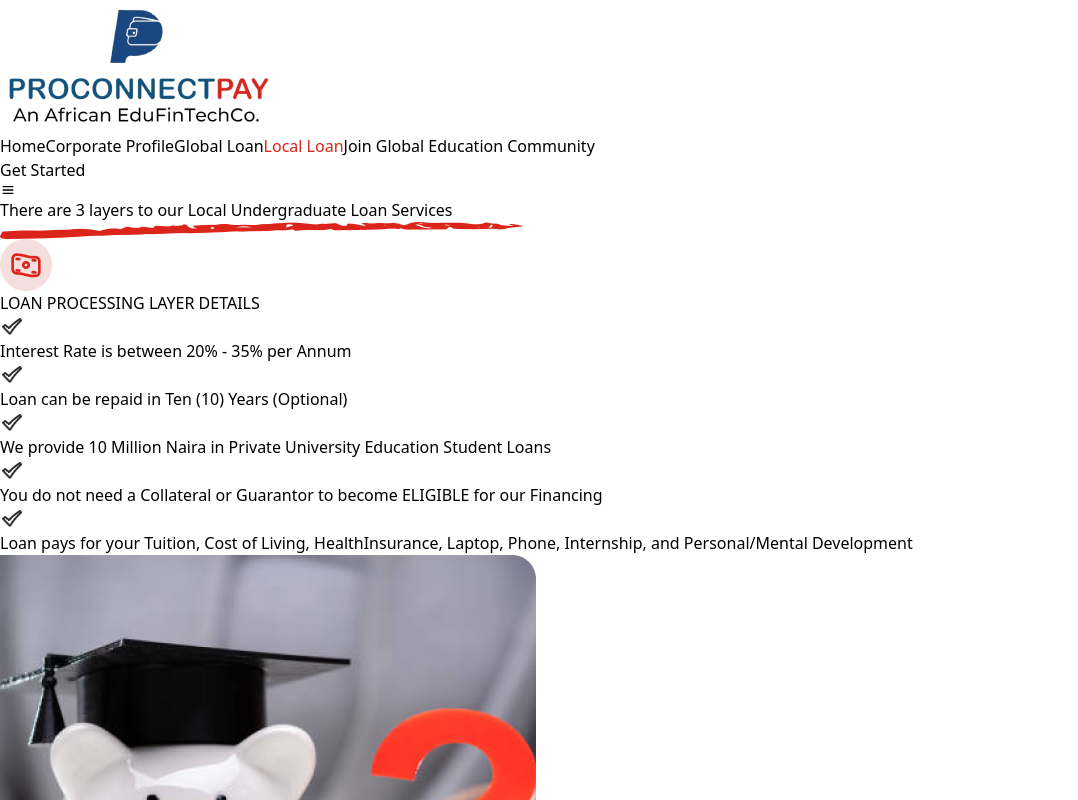
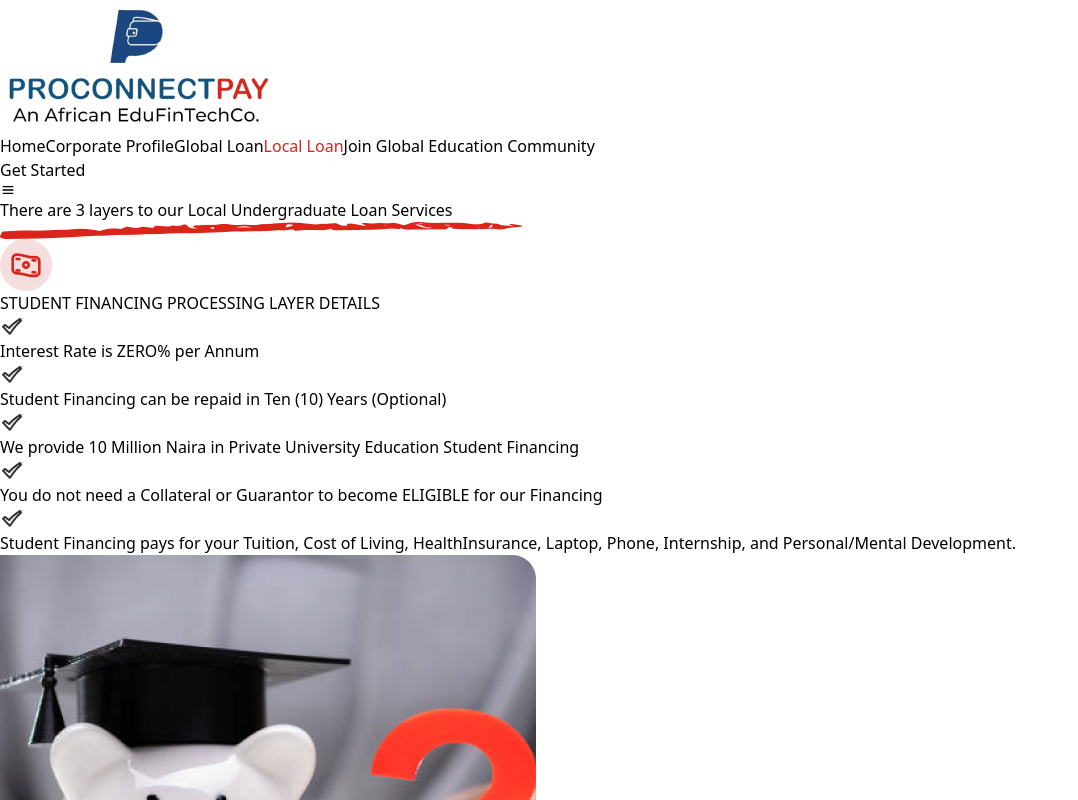
Before and after one commit to Ivylegend/proconnect-web, a React (Vite) app: page /local-loan in a window 1280 px wide. Shown: the top 800 px of the page, without its empty margins (0-1078 px from the left). Built offline with nearby package versions, Linux system fonts and the light colour scheme.

Commit message:
some extra

```diff
--- a/src/components/Tabs.jsx
+++ b/src/components/Tabs.jsx
@@ -106,7 +106,7 @@
                   alt="curved arrow"
                   className="absolute w-1/4 lg:w-1/3 right-6"
                 />
-                <p className="text-4xl font-bold my-10">₦ 280,000</p>
+                <p className="text-4xl font-bold my-10">₦ 100,000</p>
                 <p className="text-[#db251A] text-xl font-normal mb-5">
                   What's Included
                 </p>
@@ -189,7 +189,7 @@
                   alt="curved arrow"
                   className="absolute w-1/4 lg:w-1/3 right-6"
                 />
-                <p className="text-4xl font-bold my-10">$400usd</p>
+                <p className="text-4xl font-bold my-10">$160usd</p>
                 <p className="text-[#db251A] text-xl font-normal mb-5">
                   What's Included
                 </p>
--- a/src/pages/LocalLoan.jsx
+++ b/src/pages/LocalLoan.jsx
@@ -44,20 +44,22 @@
       <div className="w-full mt-4 mb-16 bg-white flex gap-8 lg:gap-8 flex-col lg:flex-row md:rounded-3xl p-8">
         <div className="w-full lg:w-1/2 flex flex-col gap-8 items-start">
           <img src={First} alt="icon" />
-          <p className="font-bold text-2xl">LOAN PROCESSING LAYER DETAILS</p>
+          <p className="font-bold text-2xl">
+            STUDENT FINANCING PROCESSING LAYER DETAILS
+          </p>
           <span className="flex items-center gap-4">
             <img src={Check} alt="check image" />
-            <p>Interest Rate is between 20% - 35% per Annum</p>
+            <p>Interest Rate is ZERO% per Annum</p>
           </span>
           <span className="flex items-center gap-4">
             <img src={Check} alt="check image" />
-            <p>Loan can be repaid in Ten (10) Years (Optional)</p>
+            <p>Student Financing can be repaid in Ten (10) Years (Optional)</p>
           </span>
           <span className="flex items-center gap-4">
             <img src={Check} alt="check image" />
             <p>
               We provide 10 Million Naira in Private University Education
-              Student Loans
+              Student Financing
             </p>
           </span>
           <span className="flex items-center gap-4">
@@ -70,8 +72,9 @@
           <span className="flex items-center gap-4">
             <img src={Check} alt="check image" />
             <p>
-              Loan pays for your Tuition, Cost of Living, HealthInsurance,
-              Laptop, Phone, Internship, and Personal/Mental Development
+              Student Financing pays for your Tuition, Cost of Living,
+              HealthInsurance, Laptop, Phone, Internship, and Personal/Mental
+              Development.
             </p>
           </span>
         </div>
```
